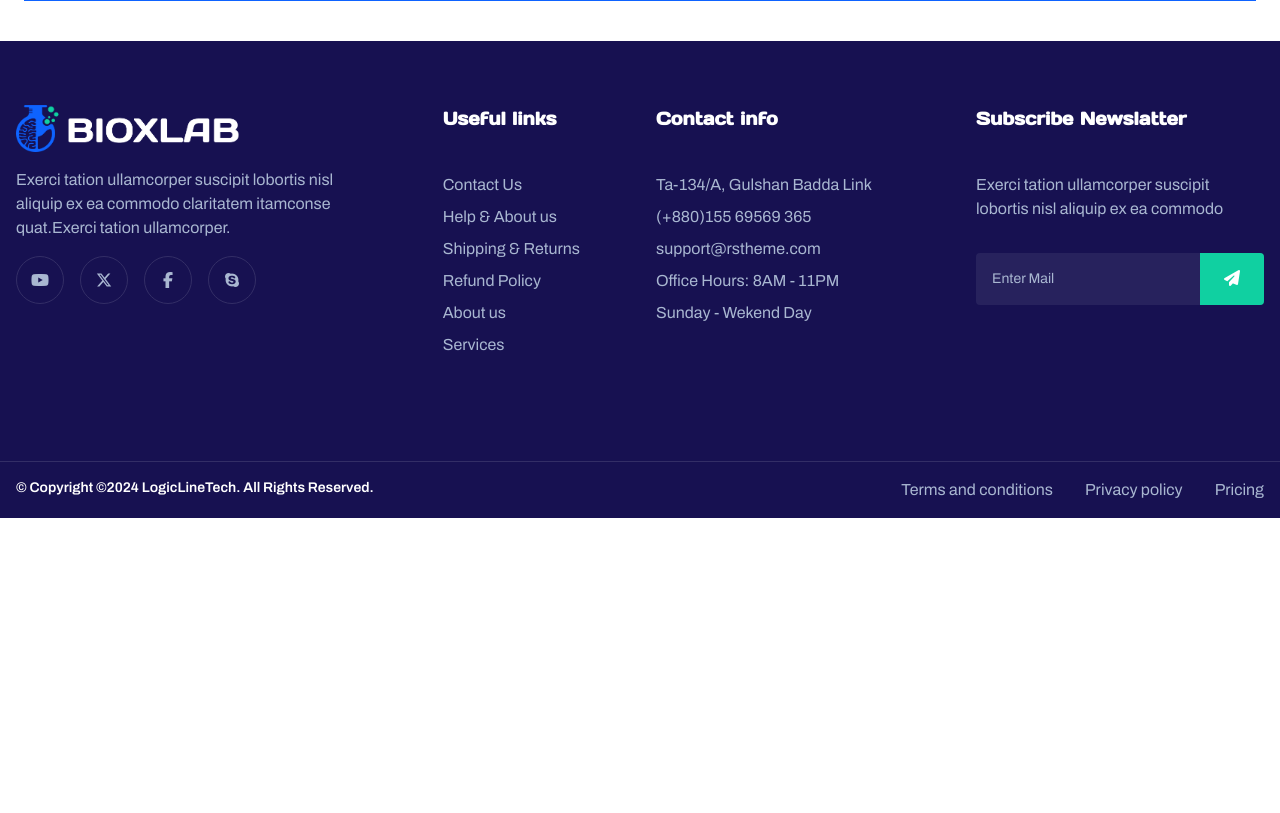
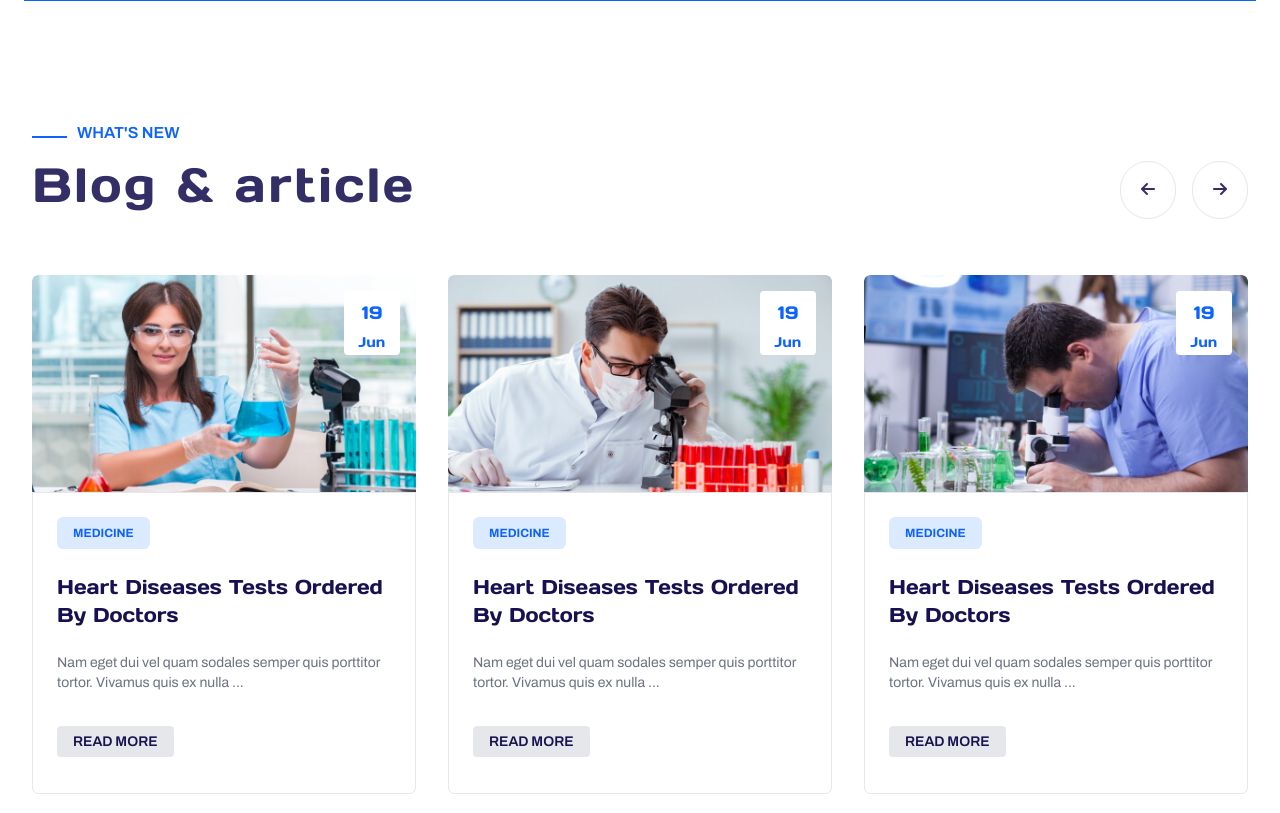
Before and after one commit to mehedi1315/doctor-web, a website: page public/index.html in a window 1280 px wide. Shown: the part 2720-3533 px from the top of the page. Before the commit the page ends 3238 px from the top, so only its background shows below. Drawn offline with Linux system fonts and the light colour scheme.

Commit message:
blog-section updated

```diff
--- a/public/index.html
+++ b/public/index.html
@@ -327,6 +327,88 @@
     </div>
   </div>
   <!-- videos section ends -->
+  <!-- blog section starts -->
+  <div class="py-10">
+    <div class="container max-w-screen-xl mx-auto px-6 sm:px-8 py-4">
+      <div class="row px-4 py-4 sm:py-6">
+        <p class="text-doctor-blue  uppercase relative left_line font-semibold">What's new</p>
+        <div class="w-full flex flex-wrap justify-between py-4 ">
+          <div class="w-full sm:w-1/2 ">
+            <h2 class=" text-doctor-border text-4xl lg:text-5xl font-medium tracking-wider font-days-one">Blog & article</h2>
+          </div>
+          <div class="w-full sm:w-1/2 flex justify-end gap-4">
+            <a href="#" class="px-5 py-4 rounded-full border text-doctor-border hover:bg-doctor-border hover:text-white">
+              <i class="fa-solid fa-arrow-left"></i>
+            </a>
+            <a href="#" class="px-5 py-4 rounded-full border text-doctor-border hover:bg-doctor-border hover:text-white">
+              <i class="fa-solid fa-arrow-right"></i>
+            </a>
+          </div>
+        </div>
+      </div>
+      <div class="row">
+        <div class="w-full sm:w-1/3 px-4 py-4 ">
+          <div class="rounded-t-md relative overflow-hidden ">
+              <a href="#" >
+                <img class="rounded-t-md   hover:scale-110 transition duration-300 " src="../src/image/blog-thumb-01.jpg" alt="">
+              </a>
+              <div class="absolute px-3 py-2 rounded top-4 right-4 bg-white text-doctor-blue hover:bg-doctor-blue hover:text-white text-center
+               font-days-one">
+                <h3 class="w-8 h-12 text-lg">19 <br><span class="text-sm font-light">Jun</span></h3>
+              </div>
+          </div>
+          <div class="px-6 py-6 border rounded-b-md">
+            <p class="px-4 py-2 mb-6 uppercase text-xs font-bold text-doctor-blue bg-blue-100 inline-block rounded-md ">medicine</p>
+            <h3 class="mb-6 text-doctor-primary  text-xl  font-days-one font-medium inline-block">Heart Diseases Tests Ordered By Doctors</h3>
+            <p class="mb-5 text-sm text-gray-500">Nam eget dui vel quam sodales semper quis porttitor tortor. Vivamus quis ex nulla ...</p>
+            <div class="py-4">
+              <a href="#" class="px-4 py-2  rounded text-sm uppercase text-doctor-primary font-semibold hover:bg-doctor-primary hover:text-white bg-gray-200">read more </a>
+            </div>
+          </div>
+        </div>
+        <div class="w-full sm:w-1/3 px-4 py-4 ">
+          <div class="rounded-t-md relative overflow-hidden ">
+              <a href="#" >
+                <img class="rounded-t-md   hover:scale-110 transition duration-300 " src="../src/image/blog-thumb-02.jpg" alt="">
+              </a>
+              <div class="absolute px-3 py-2 rounded top-4 right-4 bg-white text-doctor-blue hover:bg-doctor-blue hover:text-white text-center
+               font-days-one">
+                <h3 class="w-8 h-12 text-lg">19 <br><span class="text-sm font-light">Jun</span></h3>
+              </div>
+          </div>
+          <div class="px-6 py-6 border rounded-b-md">
+            <p class="px-4 py-2 mb-6 uppercase text-xs font-bold text-doctor-blue bg-blue-100 inline-block rounded-md ">medicine</p>
+            <h3 class="mb-6 text-doctor-primary  text-xl  font-days-one font-medium inline-block">Heart Diseases Tests Ordered By Doctors</h3>
+            <p class="mb-5 text-sm text-gray-500">Nam eget dui vel quam sodales semper quis porttitor tortor. Vivamus quis ex nulla ...</p>
+            <div class="py-4">
+              <a href="#" class="px-4 py-2  rounded text-sm uppercase text-doctor-primary font-semibold hover:bg-doctor-primary hover:text-white bg-gray-200">read more </a>
+            </div>
+          </div>
+        </div>
+        <div class="w-full sm:w-1/3 px-4 py-4 ">
+          <div class="rounded-t-md relative overflow-hidden ">
+              <a href="#" >
+                <img class="rounded-t-md   hover:scale-110 transition duration-300 " src="../src/image/blog-thumb-03.jpg" alt="">
+              </a>
+              <div class="absolute px-3 py-2 rounded top-4 right-4 bg-white text-doctor-blue hover:bg-doctor-blue hover:text-white text-center
+               font-days-one">
+                <h3 class="w-8 h-12 text-lg">19 <br><span class="text-sm font-light">Jun</span></h3>
+              </div>
+          </div>
+          <div class="px-6 py-6 border rounded-b-md">
+            <p class="px-4 py-2 mb-6 uppercase text-xs font-bold text-doctor-blue bg-blue-100 inline-block rounded-md ">medicine</p>
+            <h3 class="mb-6 text-doctor-primary  text-xl  font-days-one font-medium inline-block">Heart Diseases Tests Ordered By Doctors</h3>
+            <p class="mb-5 text-sm text-gray-500">Nam eget dui vel quam sodales semper quis porttitor tortor. Vivamus quis ex nulla ...</p>
+            <div class="py-4">
+              <a href="#" class="px-4 py-2  rounded text-sm uppercase text-doctor-primary font-semibold hover:bg-doctor-primary hover:text-white bg-gray-200">read more </a>
+            </div>
+          </div>
+        </div>
+
+      </div>
+    </div>
+  </div>
+  <!-- blog section ends -->
 
   <!-- ===============Footer Section Start============== -->
   <section class="py-16 bg-doctor-primary">
```
Also changed, not shown: src/css/tailwind.css, src/image/blog-thumb-01.jpg (added), src/image/blog-thumb-02.jpg (added), src/image/blog-thumb-03.jpg (added).
